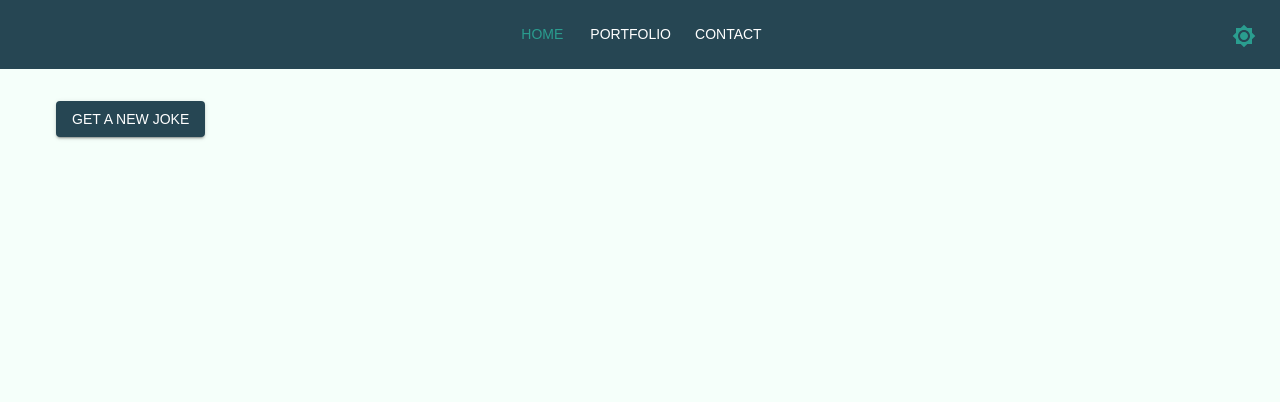
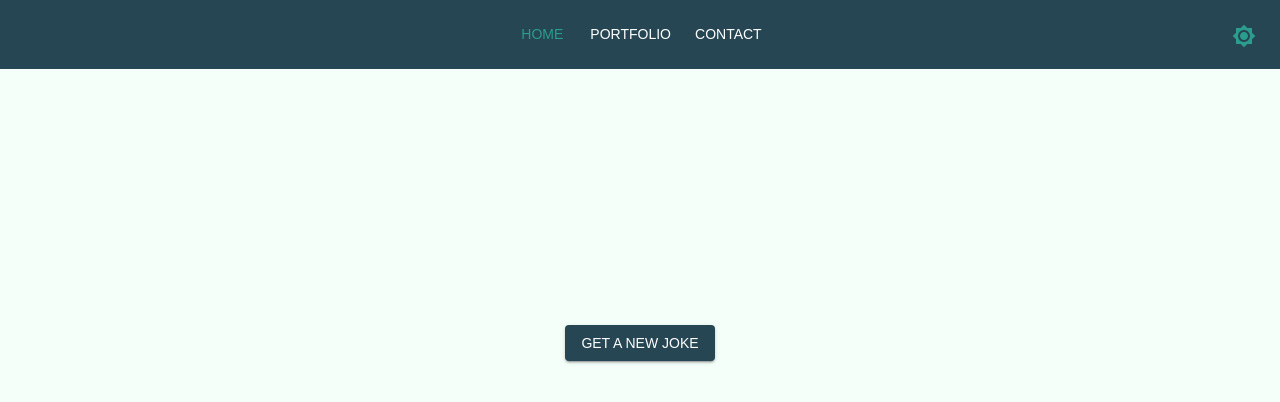
Before and after one commit to Alex-Van-Dijck/Portfolio-react, a React (Create React App) app: page /Portfolio/DadJoke in a window 1280 px wide. Shown: the top 402 px of the page. Built offline with nearby package versions, Linux system fonts and the light colour scheme; the HTML template or start-up script is replaced by a standard one.

Commit message:
DadJoke styling

```diff
--- a/src/components/labos/DadJoke/DadJoke.tsx
+++ b/src/components/labos/DadJoke/DadJoke.tsx
@@ -1,5 +1,5 @@
 import React, { useState, useEffect } from 'react';
-import { Button, Typography,Container,useTheme } from '@mui/material';
+import { Button, Typography,Container,useTheme,Grid } from '@mui/material';
 
 interface DadJoke {
   joke: string;
@@ -20,14 +20,28 @@ const DadJoke = () => {
     };
 
   return (
-    <Container component="main" maxWidth="md" style={{margin:'2rem',justifyContent:'center'}} >
+    <Grid component="main" maxWidth="md"
+     container
+    spacing={0}
+    direction="column"
+    alignItems="center"
+    justifyContent="center"
+    style={{marginTop:'20%', minWidth:'100%' }}>
+      <Grid item xs={3}>
+        <Grid container direction="column" justifyContent="center" alignItems="center" spacing={1}>
+          <Grid item>
             <Button onClick={() => fetchJoke()} variant="contained">
             Get a new joke
             </Button>
+          </Grid>
+          <Grid item>
             {joke && (
             <Typography variant="body1" style={{color:theme.palette.text.primary}}>{joke}</Typography>
             )}
-    </Container>
+          </Grid>
+        </Grid>
+      </Grid>
+    </Grid>
   );
 };
 
```
Lines whose indentation alone changed are shown as unchanged.
